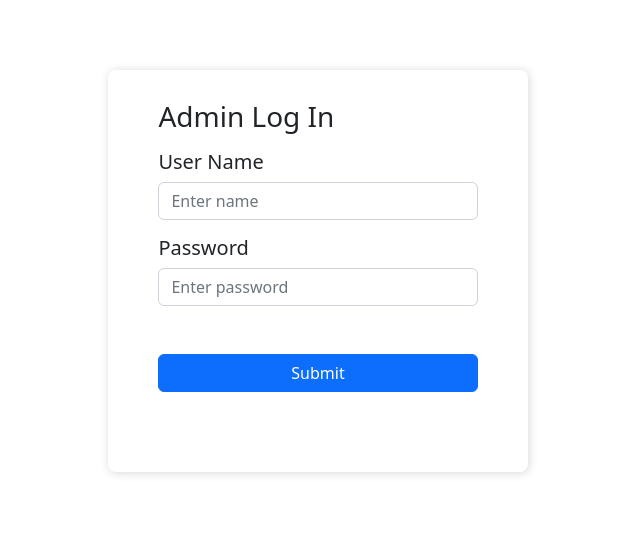
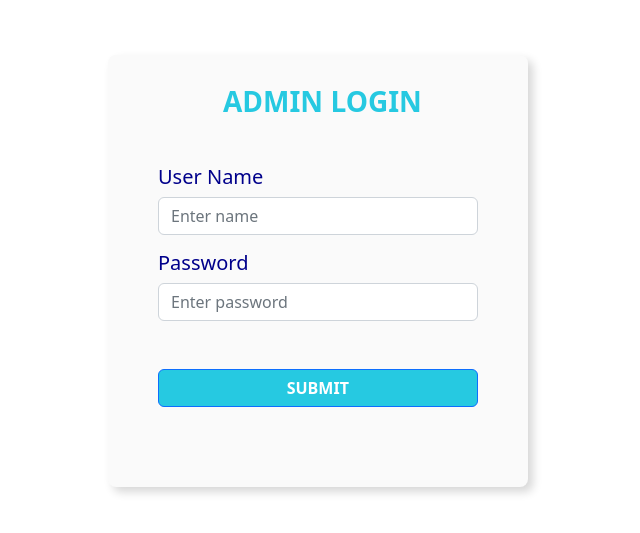
Before and after one commit to Healthcare-Application-IIITB/AdminPortal_Website, a React (Create React App) app: page / in a window 1280 px wide. Shown: the part 129-662 px from the top of the page, without its empty margins (322-962 px from the left). Built offline with nearby package versions, Linux system fonts and the light colour scheme.

Commit message:
Styled login Page

```diff
--- a/src/App.css
+++ b/src/App.css
@@ -36,11 +36,11 @@ table {
 
 .Auth-form {
   width: 420px;
-  box-shadow: rgb(0 0 0 / 16%) 1px 1px 10px;
+  box-shadow: rgba(3, 0, 0, 0.16) 5px 5px 10px;
   padding-top: 30px;
   padding-bottom: 80px;
   border-radius: 8px;
-  background-color: white;
+  background-color: rgb(250, 250, 250);
 }
 
 .Auth-form-content {
--- a/src/components/login.js
+++ b/src/components/login.js
@@ -10,7 +10,7 @@ const config = {
 function Login({ user }) {
   const [email, setEmail] = useState("");
   const [password, setPassword] = useState("");
-  const urlBase = "https://2017-2406-7400-92-d03c-f79e-b04c-be75-8c4e.in.ngrok.io/api/v1";
+  const urlBase = "http://localhost:8080/api/v1";
 
   const startLogin = (credentials) => {
     console.log(credentials);
@@ -41,9 +41,9 @@ function Login({ user }) {
   return (
     <div className="Auth-form-container">
       <form className="Auth-form">
-        <div className="Auth-form-content">
-          <h3>Admin Log In</h3>
-          <div className="form-group mt-3">
+        <div className="Auth-form-content" style={{color: 'darkblue', paddingLeft:'50px'}}>
+          <h3 style={{paddingLeft:'65px', color:'rgb(38, 201, 225)', fontWeight:'bold'}}>ADMIN LOGIN</h3>
+          <div className="form-group mt-3" style={{paddingTop:'30px'}}>
             <h5>User Name</h5>
             <input
               type="text"
@@ -65,12 +65,12 @@ function Login({ user }) {
             />
           </div>
           <div className="d-grid mt-5">
-            <button
-              type="submit"
-              className="btn btn-primary"
+            <button style={{backgroundColor:'rgb(38, 201, 225)', fontWeight:'bold'}}
+              type="Submit"
+              className="btn btn-primary btn-block"
               onClick={(e) => handleLogin(e)}
             >
-              Submit
+              SUBMIT
             </button>
           </div>
         </div>
--- a/src/components/table.js
+++ b/src/components/table.js
@@ -4,7 +4,7 @@ import getSpecialisations from "../services/service.js";
 import Add from "./add";
 
 function TableView() {
-  const urlBase = "https://2017-2406-7400-92-d03c-f79e-b04c-be75-8c4e.in.ngrok.io/api/v1";
+  const urlBase = "http://localhost:8080/api/v1";
 
   const config = {
     headers: {
@@ -115,7 +115,7 @@ function TableView() {
 
   return (
     <div>
-      <h1>Doctors List</h1>
+      <h1 style={{color:'rgb(38, 201, 225)', alignContent:'center',paddingLeft:'800px'}}>Doctors List</h1>
       <button
         type="button"
         onClick={() => {
@@ -131,9 +131,9 @@ function TableView() {
         ) : null}
       </div>
       <div class="Table-form-container table-responsive fixed-table-body">
-        <table class="table table-hover">
-          <thead>
-            <tr class="table-primary">
+        <table class="table table-striped table-light table-hover">
+          <thead style={{backgroundColor:'brown'}}>
+            <tr class="table-primary" style={{color:'red'}}>
               <th scope="col ">Doctor ID</th>
 
               <th scope="col">First Name</th>
@@ -343,7 +343,7 @@ function TableView() {
                     <td>{specialisation.online_status ? "🟢" : "🔴"}</td>
                     <td>
                       <button
-                        class="btn btn-sm btn-circle btn-warning"
+                        class="btn btn-rounded btn-outline-info"prog
                         onClick={() => handleEdit(specialisation)}
                       >
                         📝 Edit
@@ -353,7 +353,7 @@ function TableView() {
                       <button
                         type="button"
                         onClick={() => handleDelete(specialisation.id)}
-                        class="btn btn-sm btn-circle btn-danger "
+                        class="btn btn-rounded btn-outline-danger "
                       >
                         🗑️ Remove
                       </button>
--- a/src/services/service.js
+++ b/src/services/service.js
@@ -1,5 +1,5 @@
 import axios from "axios";
-const urlBase = "https://2017-2406-7400-92-d03c-f79e-b04c-be75-8c4e.in.ngrok.io/api/v1";
+const urlBase = "http://localhost:8080/api/v1";
 
 const config = {
   headers:{
```
